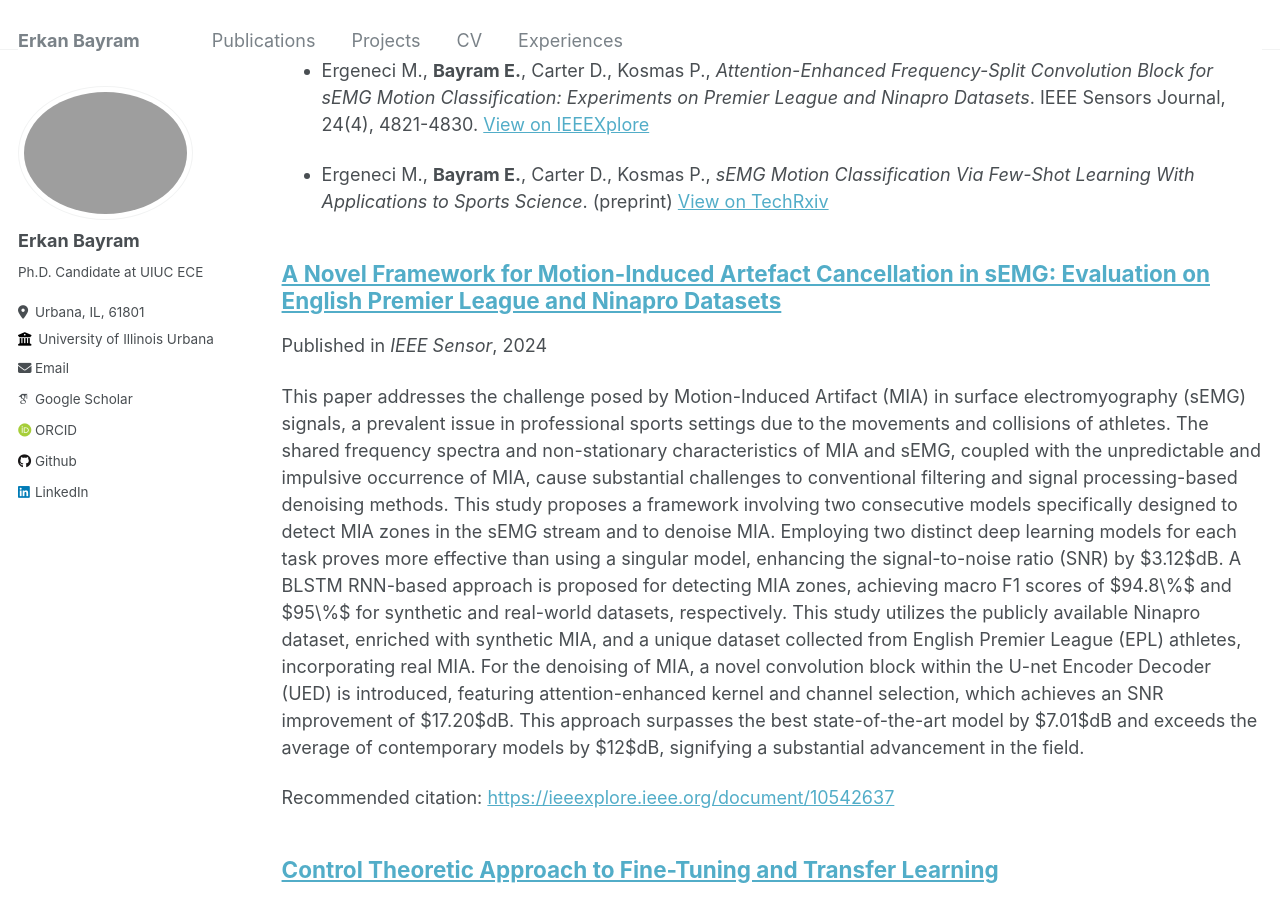
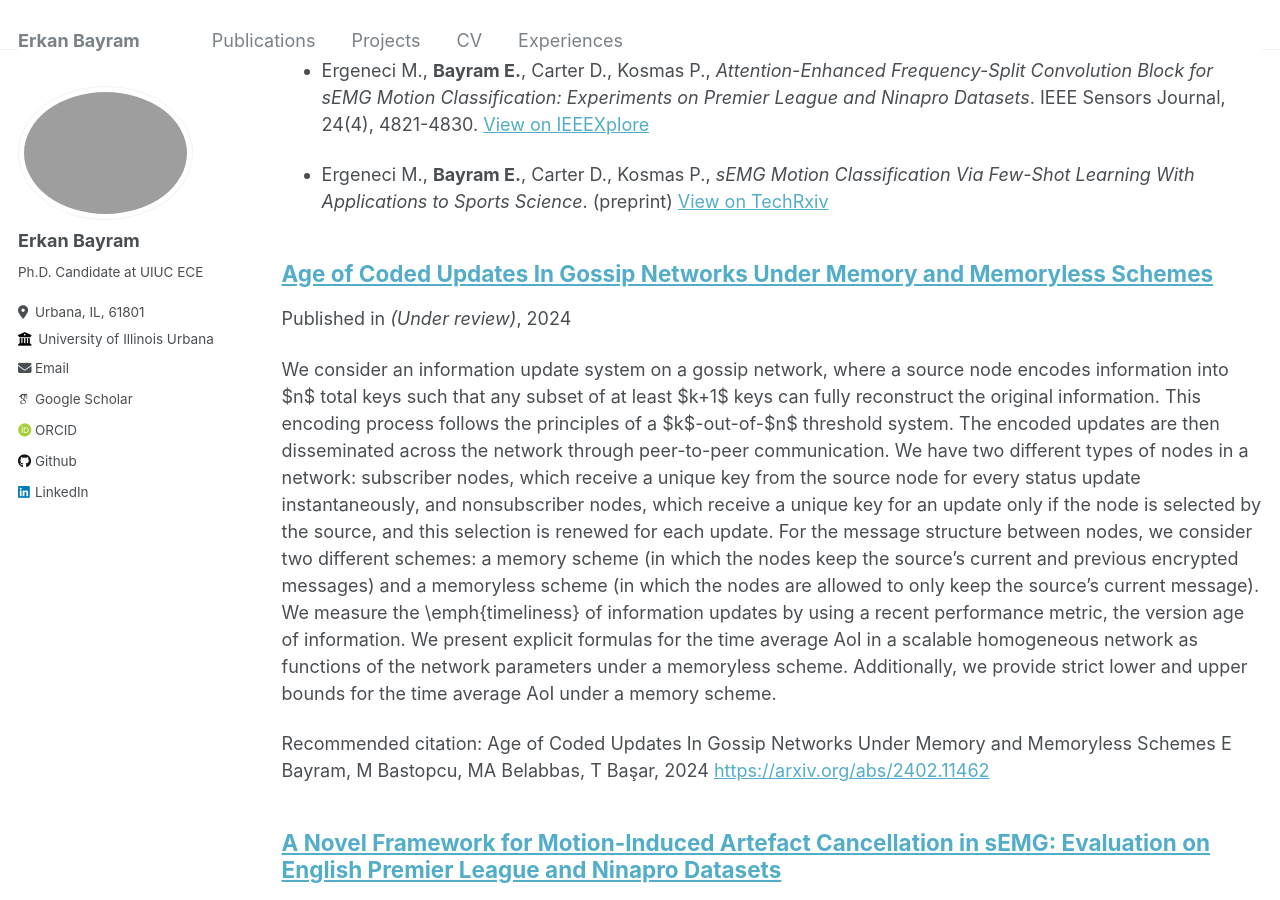
Before and after one commit to erkan1863/erkan1863.github.io, a Jekyll site: the page built from _pages/publications.md, in a window 1280 px wide and 900 px high, scrolled down 453 px. Built offline with Jekyll 4.4.1, drawn with Linux system fonts in a browser that asks for light colours; some web fonts are replaced.

Commit message:
new paper

```diff
--- /dev/null
+++ b/_publications/2024-10-29-age_of_coded.md
@@ -0,0 +1,13 @@
+---
+title: "Age of Coded Updates In Gossip Networks Under Memory and Memoryless Schemes"
+collection: publications
+permalink: /publication/2024-10-29-age_of_coded
+# excerpt: ''
+date: 2024-10-29
+venue: '(Under review)'
+paperurl: 'https://arxiv.org/abs/2402.11462'
+citation: 'Age of Coded Updates In Gossip Networks Under Memory and Memoryless Schemes
+E Bayram, M Bastopcu, MA Belabbas, T Başar, 2024'
+---
+
+We consider an information update system on a gossip network, where a source node encodes information into $n$ total keys such that any subset of at least $k+1$ keys can fully reconstruct the original information. This encoding process follows the principles of a $k$-out-of-$n$ threshold system. The encoded updates are then disseminated across the network through peer-to-peer communication. We have two different types of nodes in a network: subscriber nodes, which receive a unique key from the source node for every status update instantaneously, and nonsubscriber nodes, which receive a unique key for an update only if the node is selected by the source, and this selection is renewed for each update. For the message structure between nodes, we consider two different schemes: a memory scheme (in which the nodes keep the source's current and previous encrypted messages) and a memoryless scheme (in which the nodes are allowed to only keep the source's current message). We measure the \emph{timeliness} of information updates by using a recent performance metric, the version age of information. We present explicit formulas for the time average AoI in a scalable homogeneous network as functions of the network parameters under a memoryless scheme. Additionally, we provide strict lower and upper bounds for the time average AoI under a memory scheme.
```
Also changed, not shown: _pages/about.md (+3 -1 lines), _portfolio/gossip.md (+3 -1 lines).
